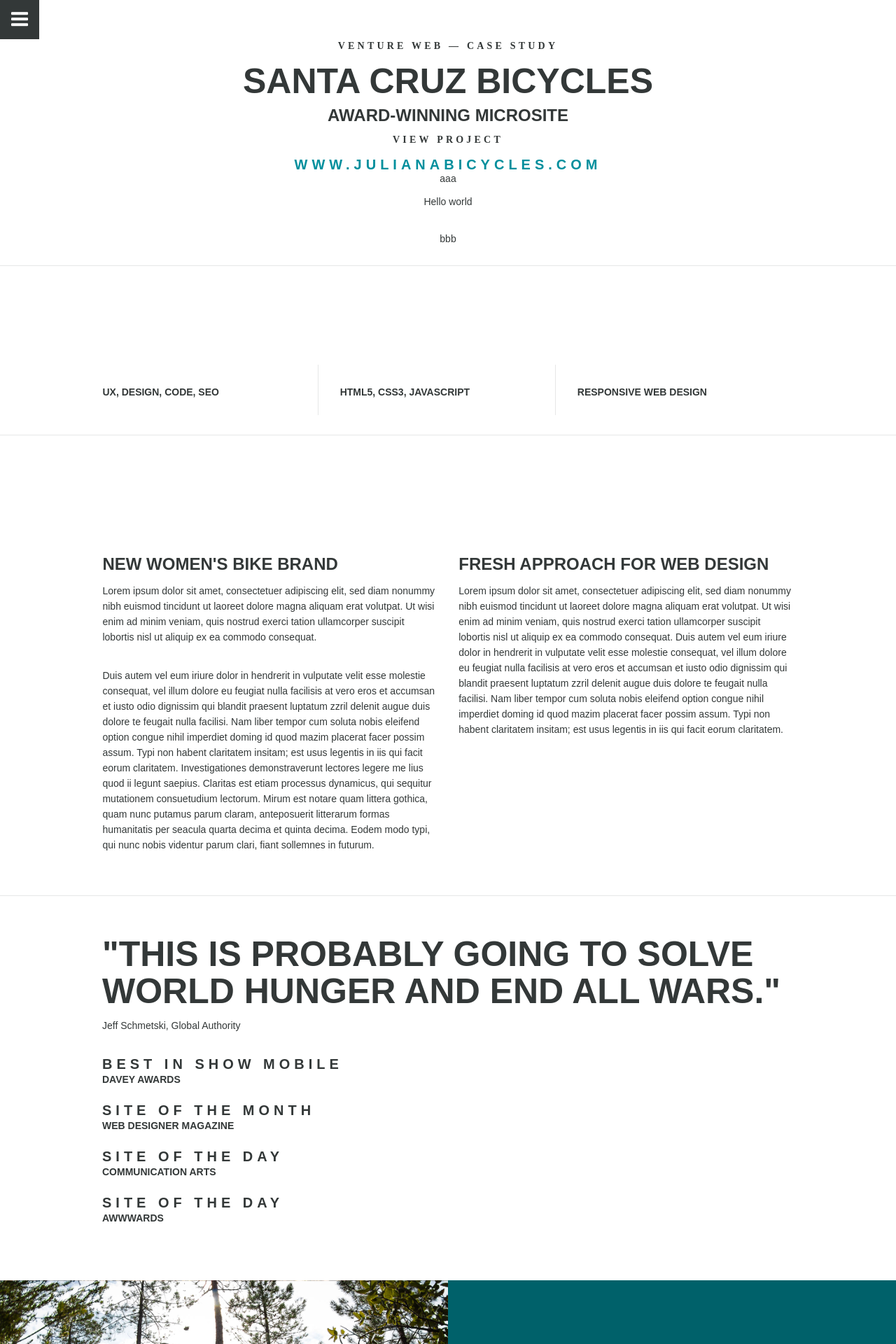
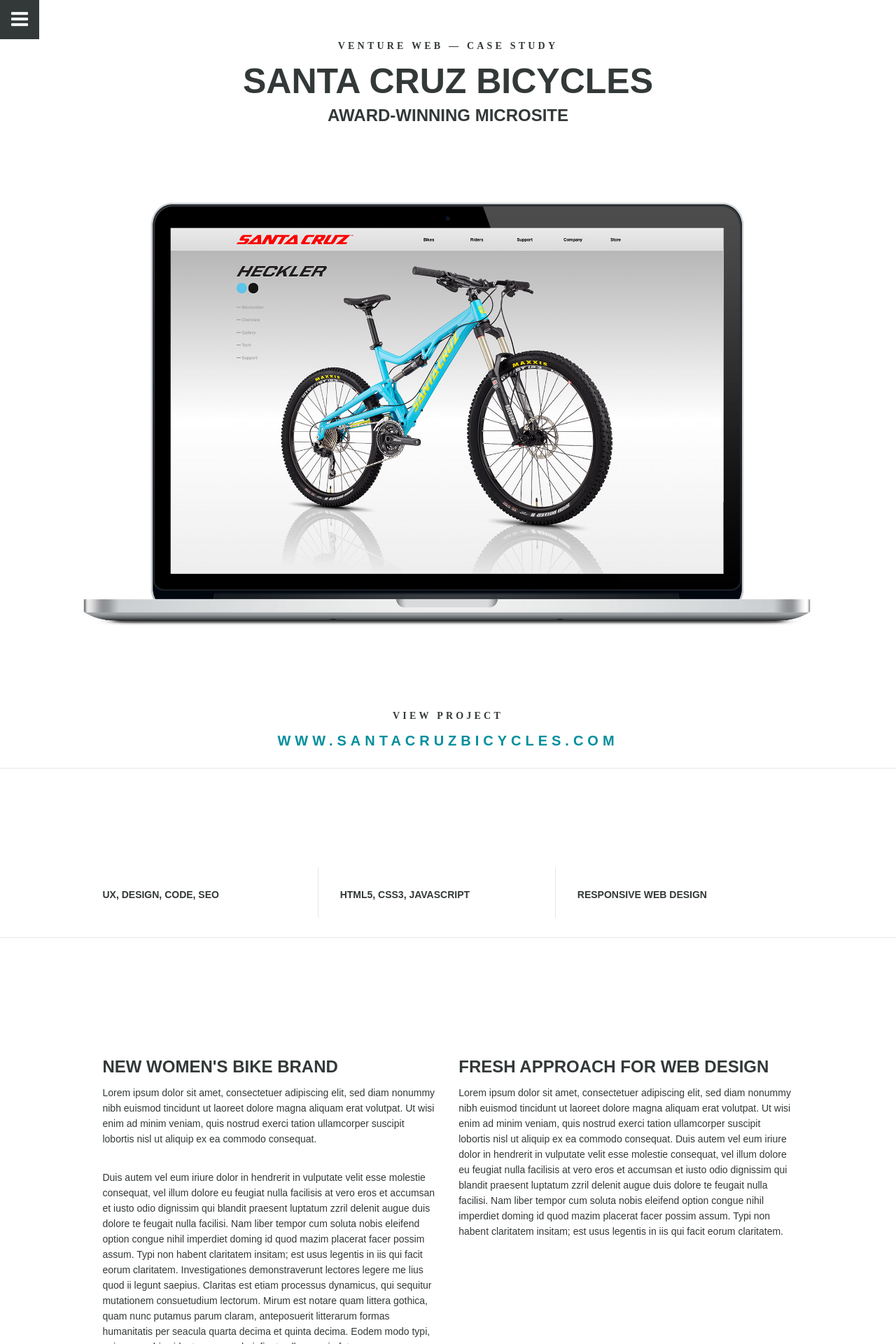
Before and after one commit to ventureweb-ojw/ventureweb.github.io, a Jekyll site: the page built from work/santacruzbicycles.md, in a window 1280 px wide. Shown: the top 1920 px of the page at 70% size. Built offline with Jekyll 4.4.1, drawn with Linux system fonts in a browser that asks for light colours; nearby versions of some CDN libraries; library files that are not in the unit come from our copies; a script that is not in the unit is left out; some of the changed text lies outside the part shown.

Commit message:
Client page title.

```diff
--- a/_layouts/client.html
+++ b/_layouts/client.html
@@ -9,12 +9,11 @@
         <div class='meta'>venture web &mdash; case study</div>
         <h1>{{ page.title }}</h1>
         <h2>{{ page.subtitle }}</h2>
-        <!-- <img src='common/assets/images/Juno-Primeiro-3Q.jpg'> -->
+        <img src="{{ page.leadimage }}">
         <div class='meta'>view project</div>
-        <h3>
-          <a href='{{ page.projecturl }}'>{{ page.projecturltitle }}</a>
+        <h3 class="project-url">
+          <a href="{{ page.projecturl }}" target="_blank">{{ page.projecturltitle }}</a>
         </h3>
-        aaa{{ page.test }}bbb
         </header>
         <hr>
         <section>
@@ -50,7 +49,7 @@
           <div class='panel' style='background-image: url({{ page.panelimg }})'>
             <div class='container'>
               <div class='logo'>
-                <img src='/common/assets/images/juliana_logo.png'>
+                <img src='{{ page.clientlogo }}'>
               </div>
             </div>
           </div>
@@ -66,8 +65,6 @@
     </div><!-- end stage -->
   </div><!-- end viewport -->
 
-  {% include footer.inc.html %}
-
   {% include scripts.inc.html %}
 </body>
 </html>
--- a/common/stylesheets/css/styles.css
+++ b/common/stylesheets/css/styles.css
@@ -172,7 +172,7 @@
   letter-spacing: 0.3em;
   font-weight: 600; }
 
-/* line 35, ../scss/modules/_typography.scss */
+/* line 34, ../scss/modules/_typography.scss */
 h4 {
   font-size: 1em;
   line-height: 1.57143em;
@@ -182,7 +182,7 @@
   margin-bottom: 1.57143em;
   text-transform: uppercase; }
 
-/* line 40, ../scss/modules/_typography.scss */
+/* line 39, ../scss/modules/_typography.scss */
 h5 {
   font-size: 1.21429em;
   line-height: 1.55294em;
@@ -191,12 +191,12 @@
   padding-bottom: 0em;
   margin-bottom: 0.39286em; }
 
-/* line 44, ../scss/modules/_typography.scss */
+/* line 43, ../scss/modules/_typography.scss */
 h6 {
   font-size: 1.21429em;
   line-height: 1.29412em; }
 
-/* line 47, ../scss/modules/_typography.scss */
+/* line 46, ../scss/modules/_typography.scss */
 p {
   font-size: 1em;
   line-height: 1.57143em;
@@ -205,7 +205,7 @@
   padding-bottom: 0em;
   margin-bottom: 2.35714em; }
 
-/* line 51, ../scss/modules/_typography.scss */
+/* line 50, ../scss/modules/_typography.scss */
 a {
   color: #008f9d;
   text-decoration: none;
@@ -214,7 +214,7 @@
   -o-transition: all 260ms linear;
   transition: all 260ms linear; }
 
-/* line 56, ../scss/modules/_typography.scss */
+/* line 55, ../scss/modules/_typography.scss */
 hr {
   border: none;
   border-top: 1px solid #e6e7e7;
@@ -230,10 +230,10 @@
   hr:after {
     clear: both; }
 
-/* line 64, ../scss/modules/_typography.scss */
+/* line 63, ../scss/modules/_typography.scss */
 table {
   width: 100%; }
-  /* line 66, ../scss/modules/_typography.scss */
+  /* line 65, ../scss/modules/_typography.scss */
   table td {
     font-weight: bold;
     text-transform: uppercase;
@@ -608,21 +608,27 @@
   margin-bottom: 14px;
   font-weight: 600; }
 
-/* line 191, ../scss/styles.scss */
+/* line 192, ../scss/styles.scss */
+.project-url {
+  font-size: 1.07143em;
+  line-height: 1.46667em;
+  letter-spacing: 0.0em; }
+
+/* line 197, ../scss/styles.scss */
 .panel {
   position: relative;
   background-size: cover;
   background-position: 50% 50%;
   float: left; }
-  /* line 197, ../scss/styles.scss */
+  /* line 203, ../scss/styles.scss */
   .panel .container div {
     padding: 28px; }
 
-/* line 203, ../scss/styles.scss */
+/* line 209, ../scss/styles.scss */
 .column {
   margin-bottom: 56px; }
 
-/* line 207, ../scss/styles.scss */
+/* line 213, ../scss/styles.scss */
 .hero {
   background-color: #00616a;
   color: #008f9d;
@@ -644,18 +650,18 @@
       display: table-cell;
       vertical-align: middle;
       padding: 28px; }
-  /* line 218, ../scss/styles.scss */
+  /* line 224, ../scss/styles.scss */
   .hero .container {
     position: relative;
     z-index: 2; }
-  /* line 222, ../scss/styles.scss */
+  /* line 228, ../scss/styles.scss */
   .hero .logo {
     color: white; }
-    /* line 224, ../scss/styles.scss */
+    /* line 230, ../scss/styles.scss */
     .hero .logo img {
       max-width: 180px;
       margin-bottom: 2em; }
-  /* line 229, ../scss/styles.scss */
+  /* line 235, ../scss/styles.scss */
   .hero .panel {
     background-color: white;
     width: 100%;
@@ -672,18 +678,18 @@
         display: table-cell;
         vertical-align: middle;
         padding: 28px; }
-    /* line 234, ../scss/styles.scss */
+    /* line 240, ../scss/styles.scss */
     .hero .panel:nth-child(2) {
       background-color: #00616a;
       color: white; }
-      /* line 237, ../scss/styles.scss */
+      /* line 243, ../scss/styles.scss */
       .hero .panel:nth-child(2) img {
         margin-bottom: 2em; }
-  /* line 242, ../scss/styles.scss */
+  /* line 248, ../scss/styles.scss */
   .hero.full {
     height: 100vh; }
 
-/* line 247, ../scss/styles.scss */
+/* line 253, ../scss/styles.scss */
 .strip {
   background-color: #333838;
   *zoom: 1; }
@@ -694,10 +700,10 @@
   /* line 30, ../scss/global/_grid.scss */
   .strip:after {
     clear: both; }
-  /* line 250, ../scss/styles.scss */
+  /* line 256, ../scss/styles.scss */
   .strip h2 {
     color: white; }
-  /* line 253, ../scss/styles.scss */
+  /* line 259, ../scss/styles.scss */
   .strip .panel {
     width: 50vw;
     height: 50vw;
@@ -717,11 +723,11 @@
         display: table-cell;
         vertical-align: middle;
         padding: 28px; }
-  /* line 259, ../scss/styles.scss */
+  /* line 265, ../scss/styles.scss */
   .strip .panel.caption {
     display: none; }
 
-/* line 264, ../scss/styles.scss */
+/* line 270, ../scss/styles.scss */
 .features {
   background-color: #333838;
   *zoom: 1; }
@@ -732,7 +738,7 @@
   /* line 30, ../scss/global/_grid.scss */
   .features:after {
     clear: both; }
-  /* line 267, ../scss/styles.scss */
+  /* line 273, ../scss/styles.scss */
   .features .panel {
     background-color: #333838;
     color: white;
@@ -743,7 +749,7 @@
     -moz-transition: all 260ms ease-in-out;
     -o-transition: all 260ms ease-in-out;
     transition: all 260ms ease-in-out; }
-    /* line 270, ../scss/styles.scss */
+    /* line 276, ../scss/styles.scss */
     .features .panel * {
       font-family: "Proxima Nova", sans-serif; }
     /* line 24, ../scss/global/_functions.scss */
@@ -758,7 +764,7 @@
         vertical-align: middle;
         padding: 28px; }
 
-/* line 283, ../scss/styles.scss */
+/* line 289, ../scss/styles.scss */
 .features .panel:nth-child(1) {
   width: 100vw;
   height: 100vw;
@@ -775,45 +781,45 @@
       vertical-align: middle;
       padding: 28px; }
 
-/* line 293, ../scss/styles.scss */
+/* line 299, ../scss/styles.scss */
 body.team .strip .panel {
   width: 30vw;
   -webkit-filter: grayscale(90%);
   -moz-filter: grayscale(90%);
   filter: grayscale(90%); }
-  /* line 296, ../scss/styles.scss */
+  /* line 302, ../scss/styles.scss */
   body.team .strip .panel:hover {
     -webkit-filter: grayscale(0%);
     -moz-filter: grayscale(0%);
     filter: grayscale(0%); }
-  /* line 299, ../scss/styles.scss */
+  /* line 305, ../scss/styles.scss */
   body.team .strip .panel:nth-child(2n+1) {
     width: 70vw; }
 
-/* line 306, ../scss/styles.scss */
+/* line 312, ../scss/styles.scss */
 body.work .alt {
   margin-top: -28px; }
-  /* line 308, ../scss/styles.scss */
+  /* line 314, ../scss/styles.scss */
   body.work .alt .column {
     border-right: 1px solid #e6e7e7;
     padding-top: 28px; }
-    /* line 311, ../scss/styles.scss */
+    /* line 317, ../scss/styles.scss */
     body.work .alt .column h3 {
       font-family: 'Proxima Nova'; }
-    /* line 314, ../scss/styles.scss */
+    /* line 320, ../scss/styles.scss */
     body.work .alt .column:last-child {
       border: none; }
 
 @media (min-width: 900px) {
-  /* line 324, ../scss/styles.scss */
+  /* line 330, ../scss/styles.scss */
   .set .panel {
     padding-top: 25%;
     width: 25%; }
-    /* line 326, ../scss/styles.scss */
+    /* line 332, ../scss/styles.scss */
     .set .panel:nth-child(5n+1) {
       padding-top: 50%;
       width: 50%; } }
-/* line 333, ../scss/styles.scss */
+/* line 339, ../scss/styles.scss */
 .bg {
   position: absolute;
   z-index: 0;
@@ -822,7 +828,7 @@
   width: 100vw;
   height: 100%;
   overflow: hidden; }
-  /* line 341, ../scss/styles.scss */
+  /* line 347, ../scss/styles.scss */
   .bg video {
     position: absolute;
     top: 0;
@@ -830,7 +836,7 @@
     width: 100vw;
     height: auto;
     left: 0; }
-  /* line 349, ../scss/styles.scss */
+  /* line 355, ../scss/styles.scss */
   .bg::before {
     content: "";
     background: rgba(0, 0, 0, 0.5);
@@ -847,10 +853,10 @@
 
 -------------------------------------------------- */
 @media only screen and (min-width: 768px) {
-  /* line 369, ../scss/styles.scss */
+  /* line 375, ../scss/styles.scss */
   .wrapper {
     padding: 0 28px; }
-  /* line 377, ../scss/styles.scss */
+  /* line 383, ../scss/styles.scss */
   .row {
     display: block;
     width: 102.99145%;
@@ -864,21 +870,21 @@
     /* line 30, ../scss/global/_grid.scss */
     .row:after {
       clear: both; }
-    /* line 380, ../scss/styles.scss */
+    /* line 386, ../scss/styles.scss */
     .row > [class*="col"] {
       display: inline;
       float: left;
       width: 47.00855%;
       margin: 0 1.49573%;
       text-align: left; }
-    /* line 385, ../scss/styles.scss */
+    /* line 391, ../scss/styles.scss */
     .row.alt .column {
       display: inline;
       float: left;
       width: 30.34188%;
       margin: 0 1.49573%; }
 
-  /* line 390, ../scss/styles.scss */
+  /* line 396, ../scss/styles.scss */
   [role], footer {
     *zoom: 1; }
     /* line 26, ../scss/global/_grid.scss */
@@ -889,7 +895,7 @@
     [role]:after, footer:after {
       clear: both; }
 
-  /* line 395, ../scss/styles.scss */
+  /* line 401, ../scss/styles.scss */
   .hero .panel {
     width: 50vw;
     height: 42.55319vw;
@@ -906,7 +912,13 @@
         vertical-align: middle;
         padding: 28px; }
 
-  /* line 403, ../scss/styles.scss */
+  /* line 408, ../scss/styles.scss */
+  .project-url {
+    font-size: 1.42857em;
+    line-height: 1.1em;
+    letter-spacing: 0.3em; }
+
+  /* line 414, ../scss/styles.scss */
   .features .panel {
     width: 20vw;
     height: 20vw;
@@ -923,7 +935,7 @@
         vertical-align: middle;
         padding: 28px; }
 
-  /* line 413, ../scss/styles.scss */
+  /* line 424, ../scss/styles.scss */
   .features .panel:nth-child(1) {
     width: 40vw;
     height: 40vw;
@@ -940,7 +952,7 @@
         vertical-align: middle;
         padding: 28px; }
 
-  /* line 422, ../scss/styles.scss */
+  /* line 433, ../scss/styles.scss */
   .strip .panel {
     width: 20vw;
     height: 20vw;
@@ -956,14 +968,14 @@
         display: table-cell;
         vertical-align: middle;
         padding: 28px; }
-  /* line 427, ../scss/styles.scss */
+  /* line 438, ../scss/styles.scss */
   .strip .panel.caption {
     display: block; }
 
-  /* line 433, ../scss/styles.scss */
+  /* line 444, ../scss/styles.scss */
   footer .wrapper {
     padding: 0 56px 56px; } }
   @media only screen and (min-width: 768px) and (min-width: 600px) {
-    /* line 369, ../scss/styles.scss */
+    /* line 375, ../scss/styles.scss */
     .wrapper {
       padding: 0 56px; } }
--- a/common/stylesheets/scss/modules/_typography.scss
+++ b/common/stylesheets/scss/modules/_typography.scss
@@ -30,7 +30,6 @@
 	text-transform: uppercase;
 	letter-spacing: 0.3em;
 	font-weight: 600;
-
 }
 h4 {
 	@include adjust-font-size-to(ms(0, $base-font-size));
--- a/work/santacruzbicycles.md
+++ b/work/santacruzbicycles.md
@@ -2,16 +2,17 @@
 layout: client
 metatitle: Santa Cruz Bicycles
 title: Santa Cruz Bicycles
+leadimage: /common/assets/images/santacruz_02.jpg
 subtitle: Award-Winning Microsite
 services: UX, Design, Code, SEO
 tech: HTML5, CSS3, Javascript
 design: Responsive Web Design
-projecturl: http://julianabicycles.com
-projecturltitle: www.julianabicycles.com
-test: "<p>Hello world</p>"
+projecturl: http://santacruzbicycles.com
+projecturltitle: www.santacruzbicycles.com
 bigquote: This is probably going to solve world hunger and end all wars.
 bigquoteauthor: Jeff Schmetski, Global Authority
 panelimg: /common/assets/images/bg-2013-bronson1.jpg
+clientlogo: /common/assets/images/santacruz_logo.png
 awardslist: "<h3>Best in Show Mobile</h3>
           <h4>Davey Awards</h4>
           <h3>Site of the Month</h3>
```
Also changed, not shown: common/stylesheets/scss/styles.scss (+11 -0 lines).
